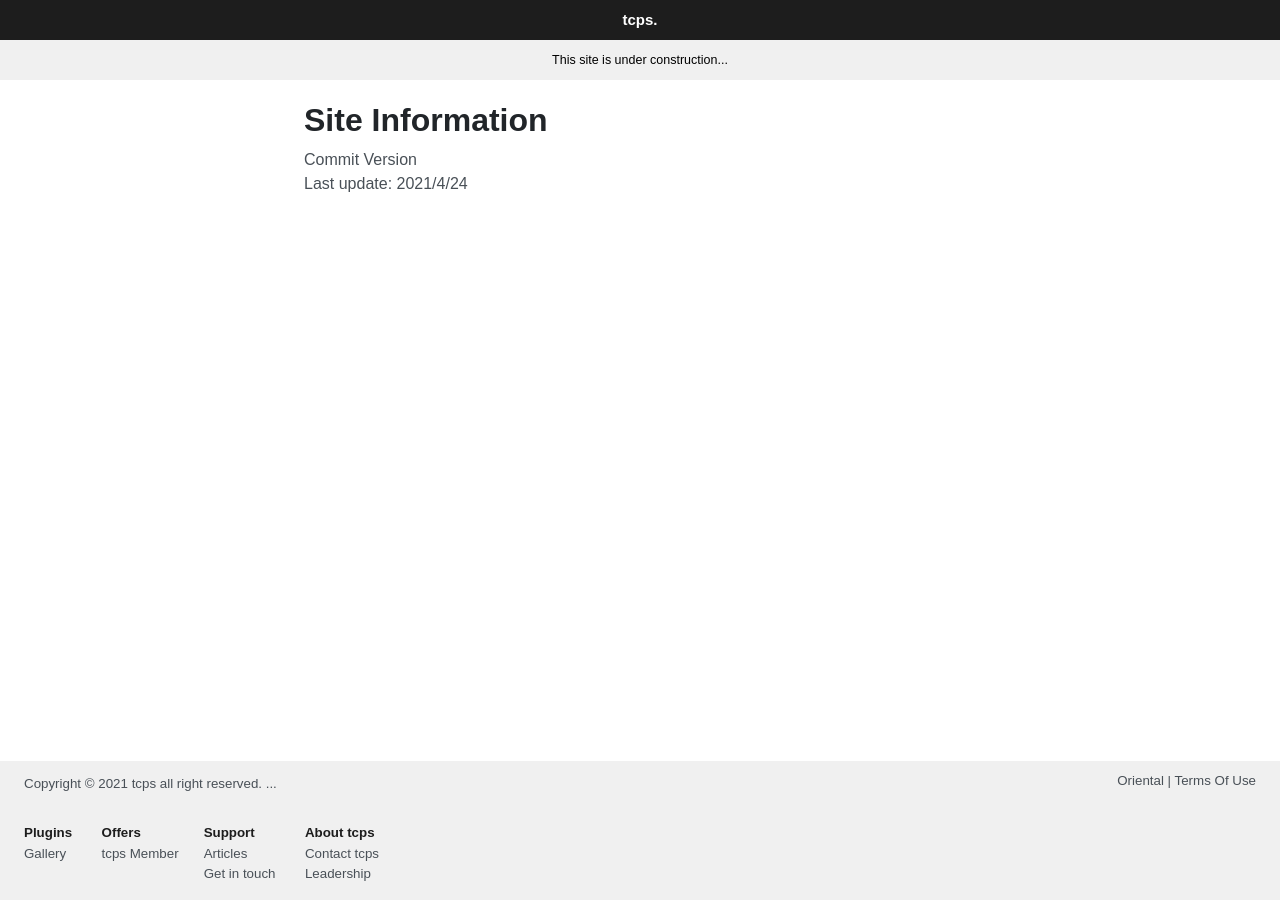
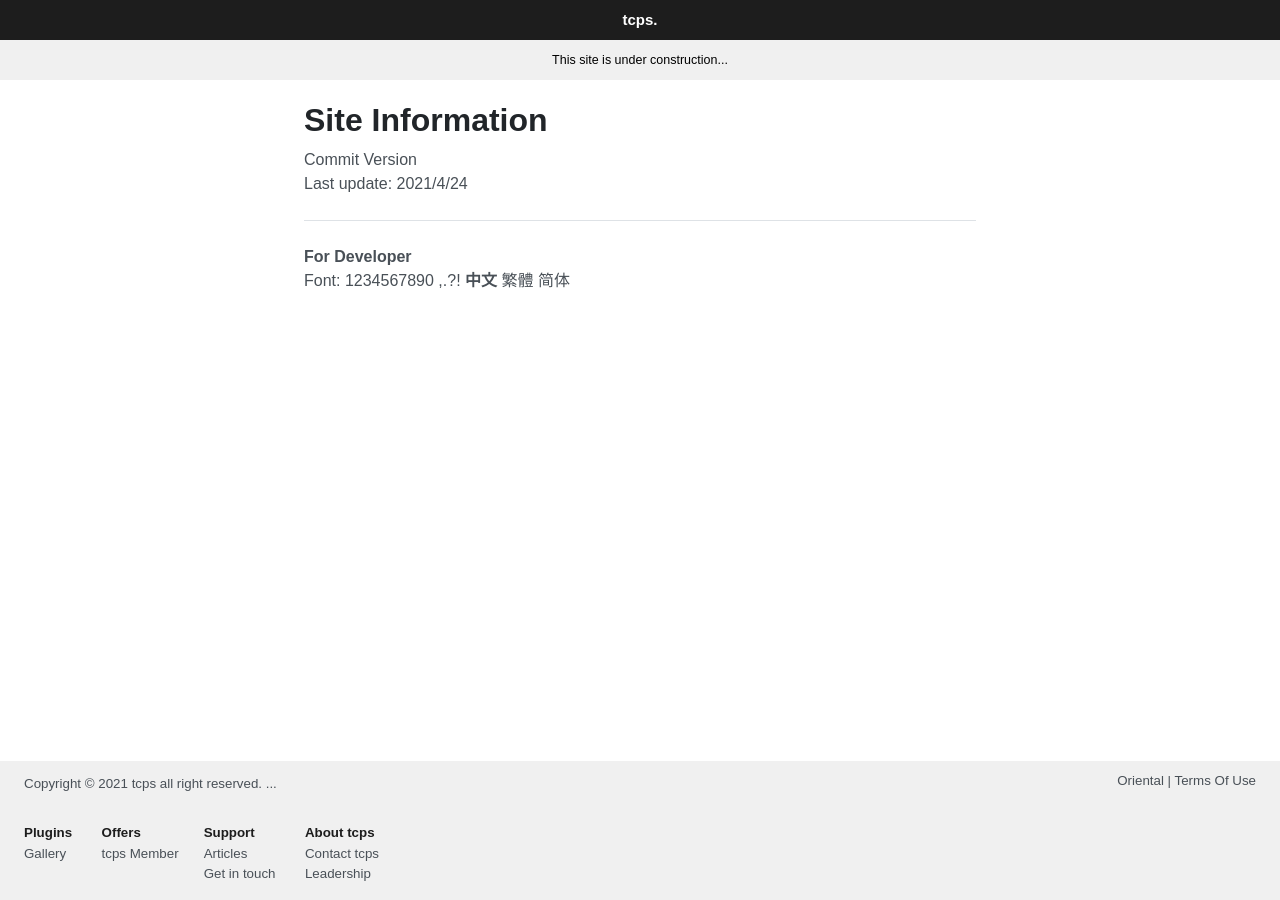
Before and after one commit to ttcps/ttcps.github.io, a Jekyll site: the page built from info.html, in a window 1280 px wide. Built offline with Jekyll 4.4.1, drawn with Linux system fonts in a browser that asks for light colours.

Commit message:
Update info.html

```diff
--- a/info.html
+++ b/info.html
@@ -7,3 +7,4 @@ layout: default
 Commit Version {{ site.github.build_revision | truncate: 7, "" }}
 <br>
 Last update: {{ site.time | date: "%Y/%-m/%-d" }}
+<hr><b>For Developer</b><br>Font: 1234567890 ,.?! <b>中文</b> 繁體 简体</main>
```
